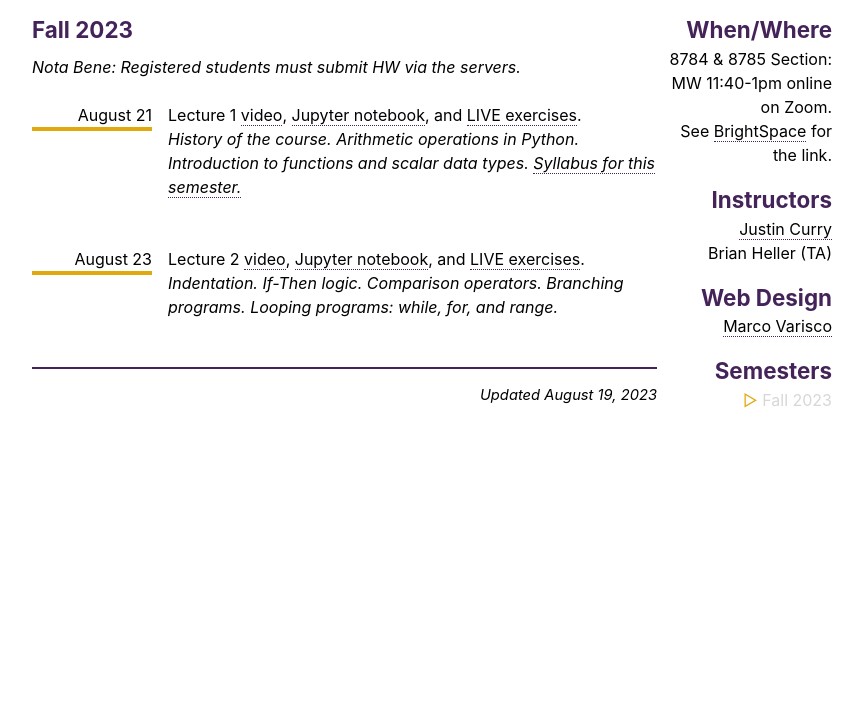
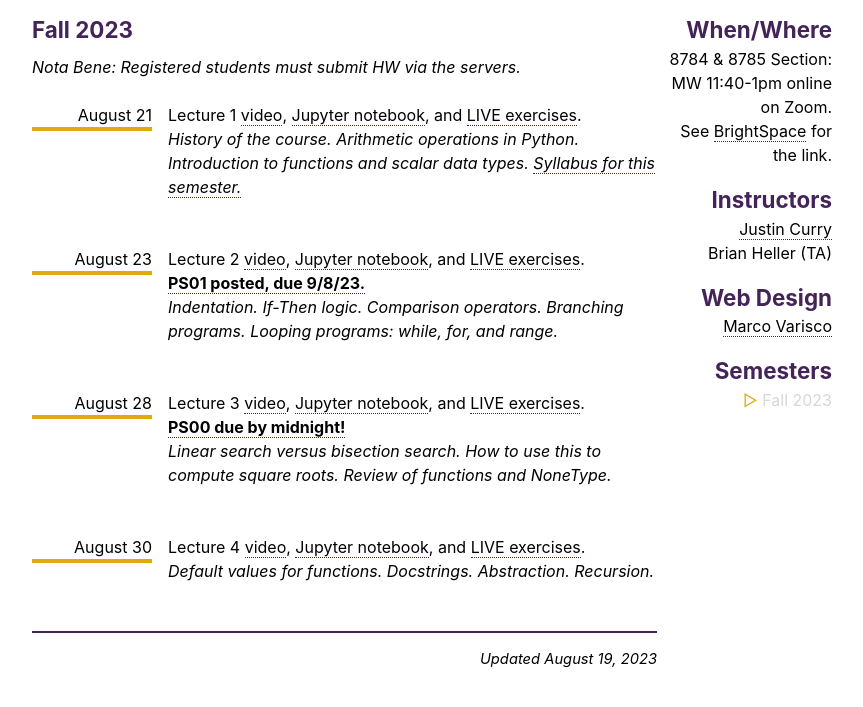
Before and after one commit to AMAT502/amat502.github.io, a plain HTML site: page index.html in a window 1280 px wide. Shown: the part 219-926 px from the top of the page, without its empty margins (208-1071 px from the left). Before the commit the page ends 800 px from the top, so only its background shows below. Drawn offline with Linux system fonts and the light colour scheme.

Commit message:
updated with lec3 and lec4 and PS00 and PS01

```diff
--- a/index.html
+++ b/index.html
@@ -84,22 +84,23 @@
 <dd>&nbsp;</dd>
 <!--view?usp=sharing-->
 <dt>August 23 </dt>
-<dd> Lecture 2 <a href="https://youtu.be/IF6Kbz8K8Fk">video</a>, <a href="https://github.com/jmc42/AMAT502/blob/main/notebooks/Lec02/Lec02.ipynb">Jupyter notebook</a>, and <a href="https://github.com/jmc42/AMAT502/blob/main/notebooks/Lec02-LIVE/Lec02-LIVE.ipynb">LIVE exercises</a>.
-  <!--<a href="https://github.com/jmc42/AMAT502/blob/main/problem-sets/PS01/PS01-Fa22.ipynb">PS01 posted, due 9/8/23.</a> </dd>-->
+<dd> Lecture 2 <a href="https://youtu.be/IF6Kbz8K8Fk">video</a>, <a href="https://github.com/jmc42/AMAT502/blob/main/notebooks/Lec02/Lec02.ipynb">Jupyter notebook</a>, and <a href="https://github.com/jmc42/AMAT502/blob/main/notebooks/Lec02-LIVE/Lec02-LIVE.ipynb">LIVE exercises</a>.<br>
+  <a href="https://github.com/jmc42/AMAT502/blob/main/problem-sets/PS01/PS01-Fa23.ipynb"><b>PS01 posted, due 9/8/23.</b></a> </dd>
   <dd> Indentation. If-Then logic. Comparison operators. Branching programs. Looping programs: while, for, and range.</a></dd>
 <dd>&nbsp;</dd>
 
-<!--<dt>August 29 </dt>
-<dd> Lecture 3 <a href="https://youtu.be/ImlBKWZ-74w">video</a>, <a href="https://github.com/jmc42/AMAT502/blob/main/notebooks/Lec03/Lecture%203%20-%20Bisection%20Search%20and%20Functions.ipynb">Jupyter notebook</a>, and <a href="https://github.com/jmc42/AMAT502/blob/main/notebooks/Lec03-LIVE/Lec03-LIVE.ipynb">LIVE exercises</a>. </dd>
+<dt>August 28 </dt>
+<dd> Lecture 3 <a href="https://youtu.be/ImlBKWZ-74w">video</a>, <a href="https://github.com/jmc42/AMAT502/blob/main/notebooks/Lec03/Lecture%203%20-%20Bisection%20Search%20and%20Functions.ipynb">Jupyter notebook</a>, and <a href="https://github.com/jmc42/AMAT502/blob/main/notebooks/Lec03-LIVE/Lec03-LIVE.ipynb">LIVE exercises</a>.
+<br><a href="https://github.com/jmc42/AMAT502/blob/main/problem-sets/PS01/PS00.ipynb"><b>PS00 due by midnight!</b></a></dd>
   <dd> Linear search versus bisection search. How to use this to compute square roots. Review of functions and NoneType.</a></dd>
 <dd>&nbsp;</dd>
 
-<dt>August 31 </dt>
+<dt>August 30 </dt>
 <dd> Lecture 4 <a href="https://youtu.be/pGUtrtVqXBA">video</a>, <a href="https://github.com/jmc42/AMAT502/blob/main/notebooks/Lec04/Lec04.ipynb">Jupyter notebook</a>, and <a href="https://github.com/jmc42/AMAT502/blob/main/notebooks/Lec04-LIVE/Lec04-LIVE.ipynb">LIVE exercises</a>. </dd>
   <dd> Default values for functions. Docstrings. Abstraction. Recursion.</dd>
 <dd>&nbsp;</dd>
 
-<dt>September 7 </dt>
+<!--<dt>September 7 </dt>
 <dd> Lecture 5 <a href="https://youtu.be/AnKo9BNhI0o">video</a>, <a href="https://github.com/jmc42/AMAT502/blob/main/notebooks/Lec05/Lec05.ipynb">Jupyter notebook</a>, and <a href="https://github.com/jmc42/AMAT502/blob/main/notebooks/Lec05-LIVE/Lec05-LIVE-v2.ipynb">LIVE exercises (v2)</a>. </dd>
   <dd> Python Tutor. Iterative versus Recursive Implementations. Methods on Strings. The Subset-Sum problem.</dd>
 <dd>&nbsp;</dd>
```
